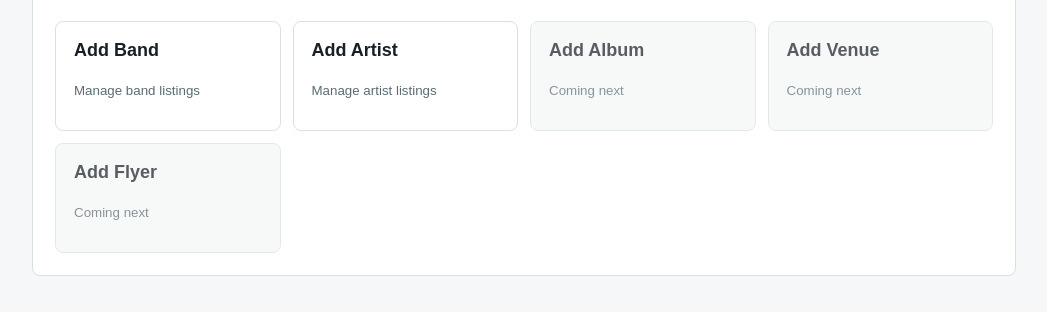
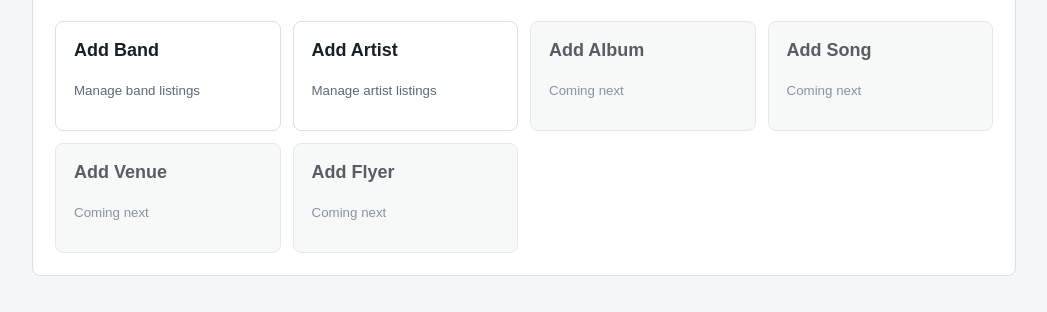
Before and after one commit to aliciarogers01/ohms-backend, a website: page public/admin.html in a window 1280 px wide. Shown: the part 108-420 px from the top of the page, without its empty margins (116-1163 px from the left). Drawn offline with Linux system fonts and the light colour scheme.

Commit message:
Add song option to admin menu

```diff
--- a/public/admin.html
+++ b/public/admin.html
@@ -30,6 +30,10 @@
             <small>Coming next</small>
           </a>
           <a class="admin-menu-item disabled" href="#" aria-disabled="true">
+            <span>Add Song</span>
+            <small>Coming next</small>
+          </a>
+          <a class="admin-menu-item disabled" href="#" aria-disabled="true">
             <span>Add Venue</span>
             <small>Coming next</small>
           </a>
```
